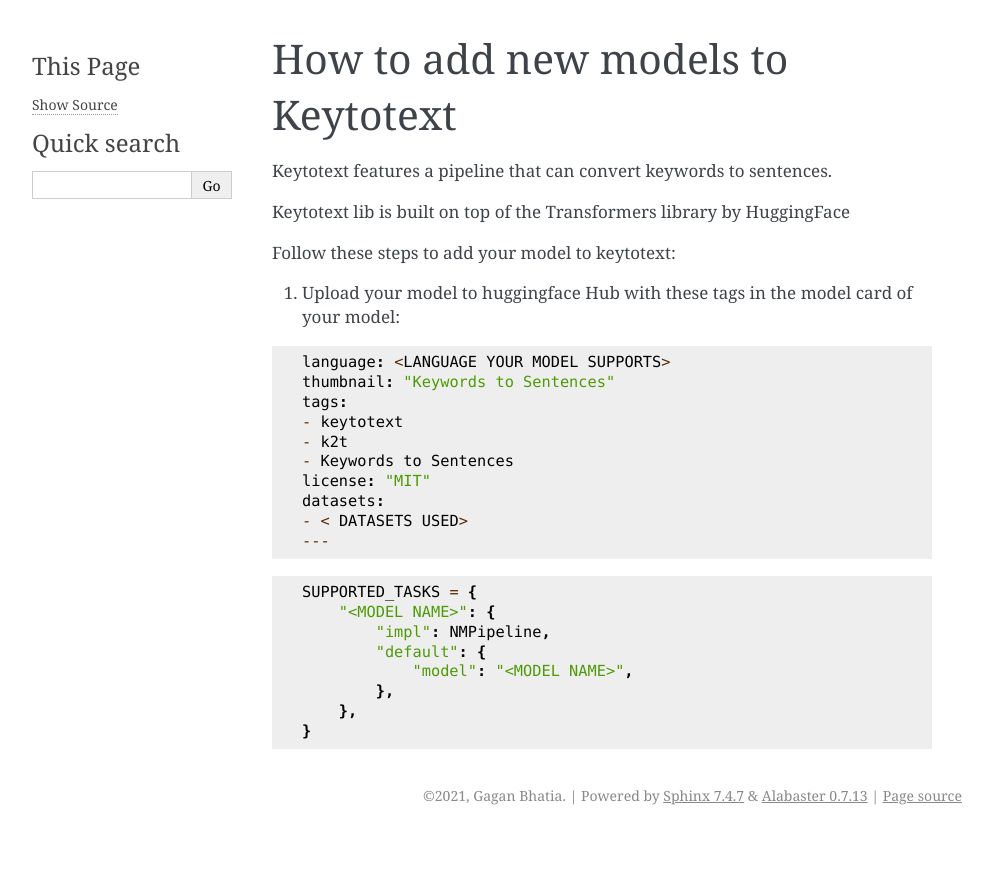
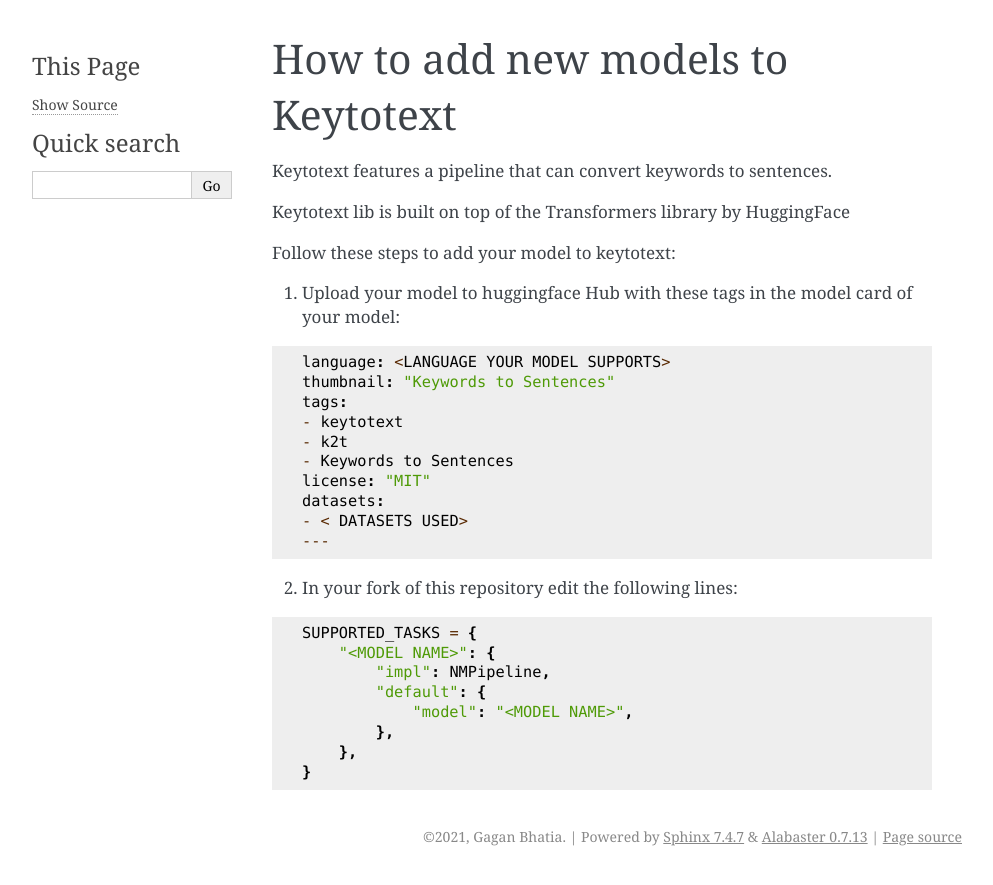
Before and after one commit to gagan3012/keytotext, a Sphinx documentation site: the page built from docs/MODELS.md, in a window 1280 px wide. Shown: the top 885 px of the page, without its empty margins (148-1141 px from the left). Built offline with Sphinx 7.4.7, drawn with Linux system fonts in a browser that asks for light colours.

Commit message:
Update MODELS.md

````diff
--- a/docs/MODELS.md
+++ b/docs/MODELS.md
@@ -20,6 +20,7 @@
 ---
 ```
 
+2) In your fork of this repository edit the following lines:
 
 ``` python
 SUPPORTED_TASKS = {
````
